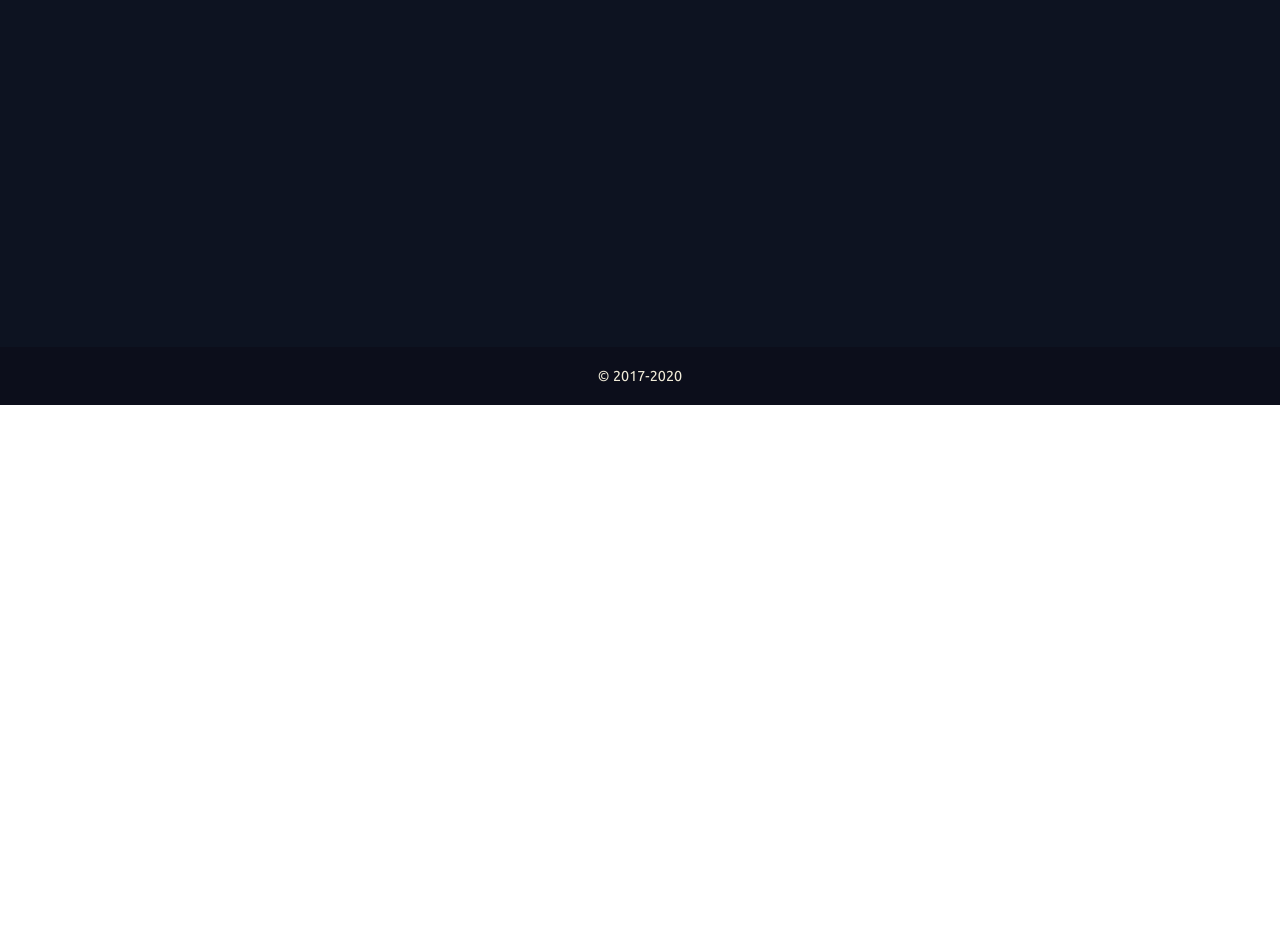
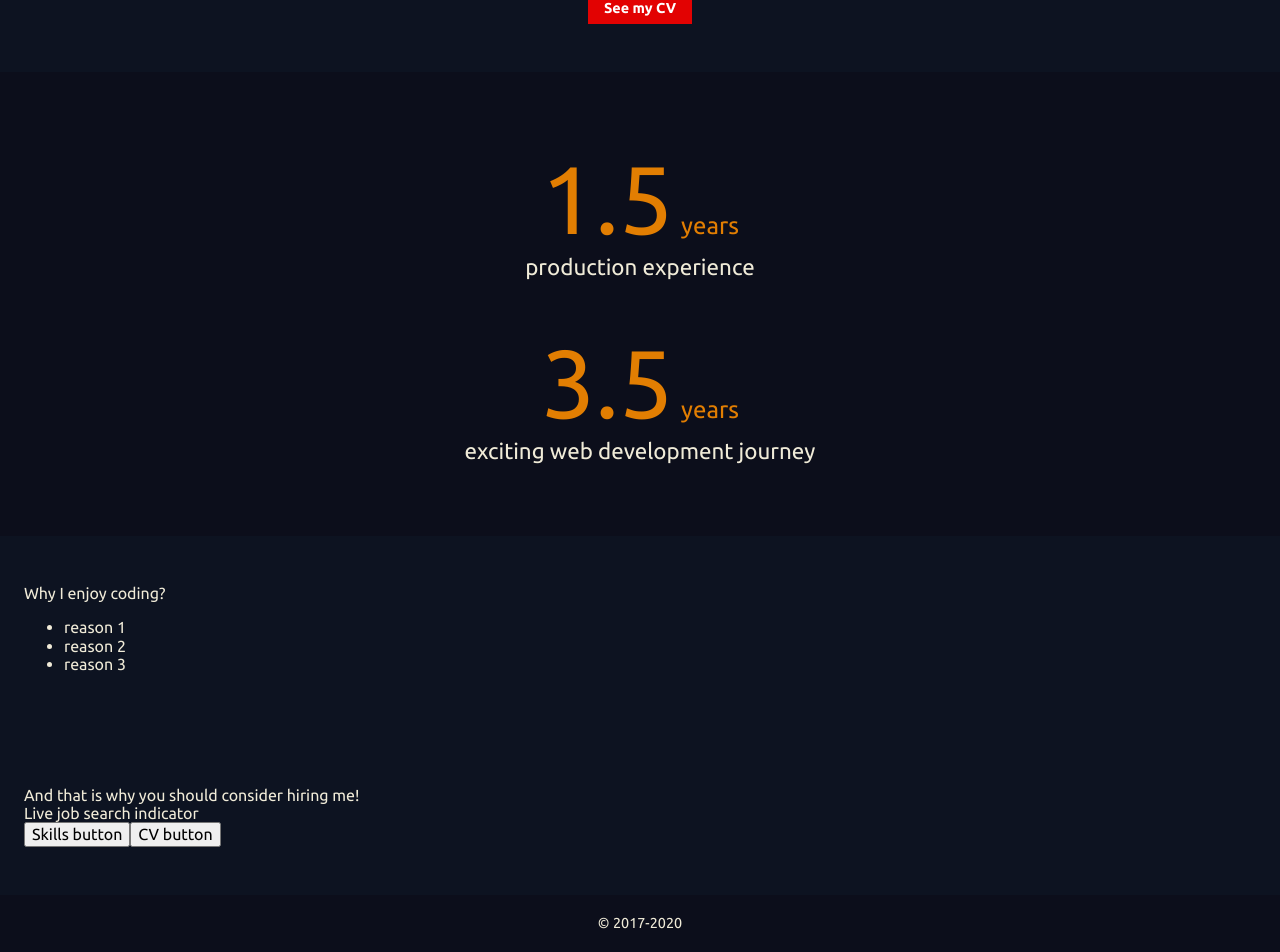
Before and after one commit to ikushlianski/ilya-online-nextjs, a Next.js app: page / in a window 1280 px wide. Shown: the part 395-1347 px from the top of the page. Before the commit the page ends 800 px from the top, so only its background shows below. Built offline with nearby package versions, Linux system fonts and the light colour scheme.

Commit message:
Implement experience section on front page

```diff
--- /dev/null
+++ b/src/pages/front-page/ExperienceYears.js
@@ -0,0 +1,38 @@
+import React from 'react';
+
+import './ExperienceYears.scss';
+
+export const ExperienceYears = () => {
+  const webDevStudiesStart = new Date('Jun 1, 2016');
+  const prodStart = new Date('Jun 4, 2018');
+  const msInYear = 3.154e10;
+
+  const overallYears = round((Date.now() - webDevStudiesStart) / msInYear);
+  const prodExperience = round((Date.now() - prodStart) / msInYear);
+
+  return (
+    <div className="Experience">
+      <div className="Experience__Block">
+        <div className="Experience__Years">
+          <span className="Experience__Number Experience__Number--big">
+            {prodExperience}
+          </span>{' '}
+          <span className="Experience__YearsWord">years</span>
+        </div>
+        <div className="Experience__Text">production experience</div>
+      </div>
+      <div className="Experience__Block">
+        <div className="Experience__Years">
+          <span className="Experience__Number Experience__Number--big">
+            {overallYears}
+          </span>{' '}
+          <span className="Experience__YearsWord">years</span>
+        </div>
+
+        <div className="Experience__Text">exciting web development journey</div>
+      </div>
+    </div>
+  );
+};
+
+const round = date => Math.round(date * 2) / 2;
--- /dev/null
+++ b/src/pages/front-page/ExperienceYears.scss
@@ -0,0 +1,28 @@
+@import "../../styles/styles";
+
+.Experience__Number {
+  &--big {
+    font-size: 6rem;
+  }
+}
+
+.Experience__Block {
+  padding: $padding-margin-big 0;
+}
+
+.Experience__Text {
+  text-align: center;
+  font-size: 1.4rem;
+}
+
+.Experience__Years {
+  display: flex;
+  align-items: baseline;
+  justify-content: center;
+  color: var(--accent2)
+}
+
+.Experience__YearsWord {
+  font-size: $font-larger;
+  margin-left: $padding-margin-small;
+}
--- /dev/null
+++ b/src/pages/front-page/HireMe.js
@@ -0,0 +1,12 @@
+import React from 'react';
+
+export const HireMe = () => {
+  return (
+    <>
+      <div>And that is why you should consider hiring me!</div>
+      <div>Live job search indicator</div>
+      <button>Skills button</button>
+      <button>CV button</button>
+    </>
+  );
+};
--- /dev/null
+++ b/src/pages/front-page/Intro.js
@@ -0,0 +1,14 @@
+import React from 'react';
+
+import { Button } from '../../ui-kit';
+
+import './Intro.scss';
+
+export const Intro = () => (
+  <div className="Intro">
+    <div className="Intro__Image"></div>
+    <p className="Intro__Primary">Ilya Kushlianski</p>
+    <p className="Intro__Secondary">Full-stack Javascript developer</p>
+    <Button cta>See my CV</Button>
+  </div>
+);
--- /dev/null
+++ b/src/pages/front-page/Motivation.js
@@ -0,0 +1,16 @@
+import React from 'react';
+
+export const Motivation = () => {
+  // TODO: interleave soft skills with tech skills
+
+  return (
+    <div className="Motivation">
+      <div className="Motivation__Preface">Why I enjoy coding?</div>
+      <ul className="Motivation__List">
+        <li className="Motivation__ListItem">reason 1</li>
+        <li className="Motivation__ListItem">reason 2</li>
+        <li className="Motivation__ListItem">reason 3</li>
+      </ul>
+    </div>
+  );
+};
--- a/src/pages/front-page/index.js
+++ b/src/pages/front-page/index.js
@@ -1,22 +1,31 @@
 import React from 'react';
 
+import { Block } from '../../ui-kit';
+import { Intro } from './Intro';
+import { ExperienceYears } from './ExperienceYears';
+import { Motivation } from './Motivation';
+import { HireMe } from './HireMe';
 import { Layout } from '../../components/Layout';
-import { Button } from '../../ui-kit/Button';
-import { Block } from '../../ui-kit/Block';
 
 import '../../styles/styles.scss';
-import './front-page.scss';
 
 const FrontPage = () => {
+  // TODO: fetch "looking for job" status
+  const lookingForJob = true;
+
   return (
     <Layout className="HomePage">
       <Block>
-        <div className="Intro">
-          <div className="Intro__Image"></div>
-          <p className="Intro__Primary">Ilya Kushlianski</p>
-          <p className="Intro__Secondary">Full-stack Javascript developer</p>
-          <Button cta>See my CV</Button>
-        </div>
+        <Intro />
+      </Block>
+      <Block className="Block--darker">
+        <ExperienceYears />
+      </Block>
+      <Block>
+        <Motivation />
+      </Block>
+      <Block>
+        <HireMe lookingForJob={lookingForJob} />
       </Block>
     </Layout>
   );
--- a/src/styles/styles.scss
+++ b/src/styles/styles.scss
@@ -18,7 +18,8 @@
   --secondaryLight: #748CAB;
   --textColor: #F0EBD8;
   --borderStyle: 1px solid #F0EBD8;
-  --accent: #e27e02;
+  --accent: #e20202;
+  --accent2: #e27e02;
 }
 
 /*
@@ -34,7 +35,8 @@ body, #__next {
 
 // TODO: should be App
 .Layout {
-  display: flex;
+  display: grid;
+  grid-template-rows: auto 1fr auto;
   flex-direction: column;
   min-height: 100vh;
   background: var(--primary);
--- a/src/ui-kit/Block/Block.scss
+++ b/src/ui-kit/Block/Block.scss
@@ -1,5 +1,9 @@
 @import "./src/styles/styles";
 
 .Block {
-  padding: $padding-margin-big;
+  padding: 3rem $padding-margin-big;
 }
+
+.Block--darker {
+  background-color: var(--primary-darker);
+}
--- a/src/ui-kit/Button/Button.scss
+++ b/src/ui-kit/Button/Button.scss
@@ -9,6 +9,11 @@
   font-size: $font-small;
   cursor: pointer;
   font-weight: 700;
+
+  &:focus {
+    box-shadow: none;
+    outline: 1px dashed var(--accent2);
+  }
 }
 
 .Button--inverted {
--- /dev/null
+++ b/src/ui-kit/index.js
@@ -0,0 +1,2 @@
+export * from './Block';
+export * from './Button';
```
Also changed, not shown: src/pages/front-page/Intro.scss (renamed from src/pages/front-page/front-page.scss).
